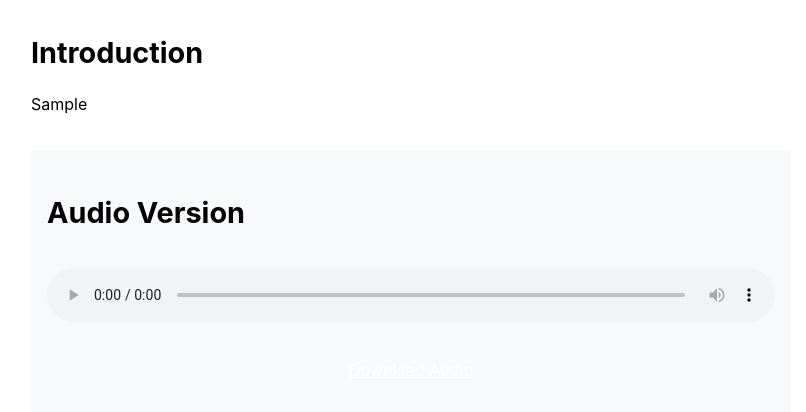
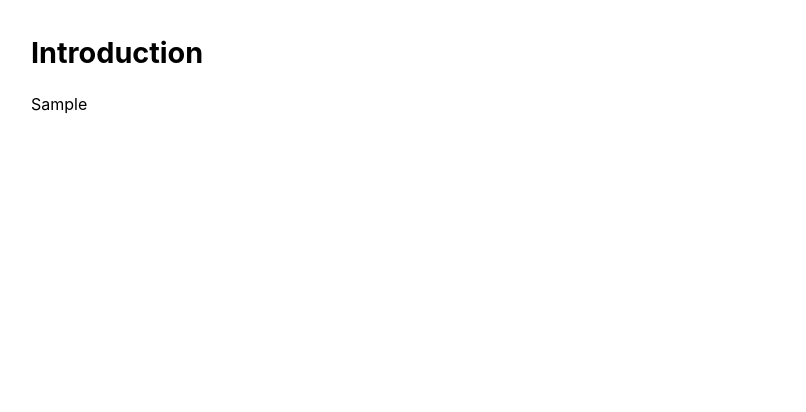
Before and after one commit to danyangzhao/recipe-audio, a Flask app: page /recipe/1 in a window 1280 px wide. Shown: the part 149-561 px from the top of the page, without its empty margins (229-1035 px from the left). Run offline with Flask 3, Linux system fonts and the light colour scheme; tables that the repository leaves empty hold one stand-in row (values such as "Sample post").

Commit message:
fixing heroku s3 file retrieval

```diff
--- a/templates/stored_recipe.html
+++ b/templates/stored_recipe.html
@@ -46,29 +46,8 @@
             {% endif %}
         </div>
 
-        <div id="audio-container" class="audio-container" style="display: {% if recipe.audio_filename %}block{% else %}none{% endif %};">
-            {% if recipe.audio_filename %}
-                <h2>Audio Version</h2>
-                <audio id="recipe-audio" class="audio-player" controls>
-                    <source src="{{ url_for('static', filename='audio/' + recipe.audio_filename) }}" type="audio/mpeg">
-                    Your browser does not support the audio element.
-                </audio>
-                <div class="download-container">
-                    <a href="{{ url_for('static', filename='audio/' + recipe.audio_filename) }}"
-                       download="recipe_{{ recipe.id }}.mp3"
-                       class="btn download-btn">
-                        Download Audio
-                    </a>
-                </div>
-            {% else %}
-                <div class="button-container">
-                    <button id="generate-audio" class="btn">Generate Audio</button>
-                    <div id="audio-status" class="status-indicator" style="display: none;">
-                        Audio Ready
-                    </div>
-                </div>
-            {% endif %}
-        </div>
+        <div id="audio-container" style="display: none;"></div>
+        <div id="audio-status" style="display: none;"></div>
     </div>
 
     <script>
@@ -119,15 +98,26 @@
                     throw new Error('Failed to generate audio');
                 }
 
-                // Show audio status
+                const data = await response.json();
+
+                // Show audio status and player
                 const audioStatus = document.getElementById('audio-status');
                 audioStatus.style.display = 'block';
                 audioStatus.textContent = 'Audio Ready';
 
-                // Reload the page after a short delay
-                setTimeout(() => {
-                    window.location.reload();
-                }, 1500);
+                // Display audio player with S3 URL
+                const audioContainer = document.getElementById('audio-container');
+                audioContainer.style.display = 'block';
+                audioContainer.innerHTML = `
+                    <audio controls style="width: 100%; margin-top: 1rem;">
+                        <source src="${data.audio_url}" type="audio/mpeg">
+                        Your browser does not support the audio element.
+                    </audio>
+                `;
+
+                // Re-enable button
+                generateAudioBtn.textContent = 'Generate Audio';
+                generateAudioBtn.disabled = false;
 
             } catch (error) {
                 console.error('Error generating audio:', error);
```
